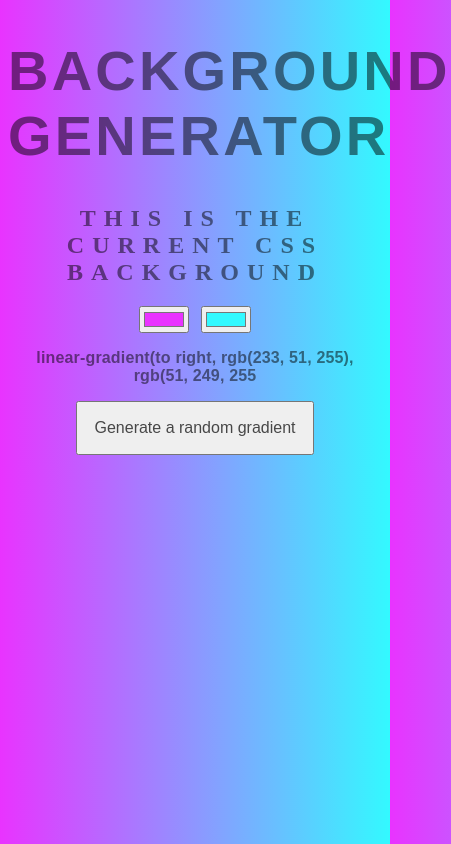
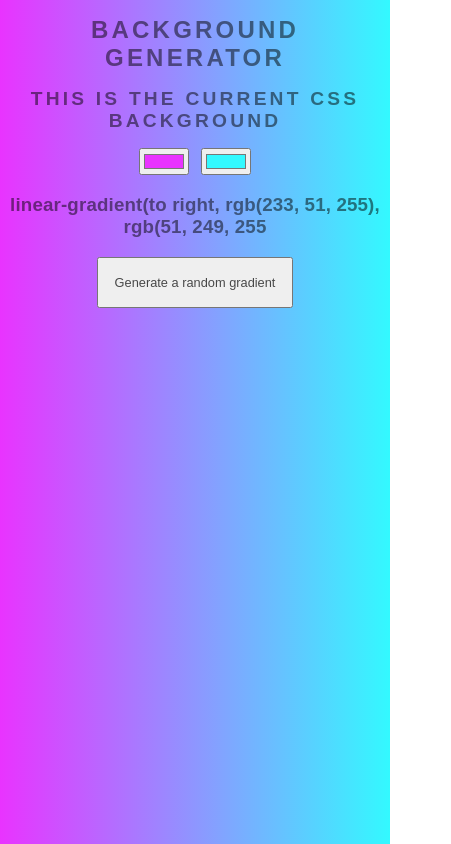
Before and after one commit to bellcd/background-generator, a website: page index.html in a window 390 px wide. Shown: the whole page, 451 px wide, since content can reach past the window. Drawn offline with Linux system fonts and the light colour scheme.

Commit message:
Styles text size for mobile

```diff
--- a/style.css
+++ b/style.css
@@ -1,5 +1,5 @@
 body {
-  font: 'Raleway', sans-serif;
+  font: 1rem 'Raleway', sans-serif;
   color: rgba(0,0,0,.5);
   text-align: center;
   text-transform: uppercase;
@@ -8,25 +8,28 @@ body {
   background: linear-gradient(to right, #E933FF, #33F9FF);
 }
 
+h1, h2, h3 {
+  letter-spacing: 0.2rem;
+}
+
 h1 {
-  font: 600 3.5rem 'Raleway', sans-serif;
-  color: rgba(0,0,0,.5);
-  text-align: center;
-  text-transform: uppercase;
-  letter-spacing: 0.2rem;
-  /* width: 100%; */
+  font-weight: 600;
+  font-size: 1.5rem;
+}
+
+h2 {
+  font-weight: 700;
+  font-size: 1.2rem;
 }
 
 h3 {
-  font: 900 1rem 'Raleway', sans-serif;
-  color: rgba(0,0,0,.5);
-  text-align: center;
+  font-weight: 900;
+  letter-spacing: 0.01rem;
   text-transform: none;;
-  letter-spacing: 0.01rem;
 }
 
 button {
   padding: 1rem;
-  font-size: 1rem;
+  font-size: 0.8rem;
   color: rgba(0,0,0,0.7);
 }
```
